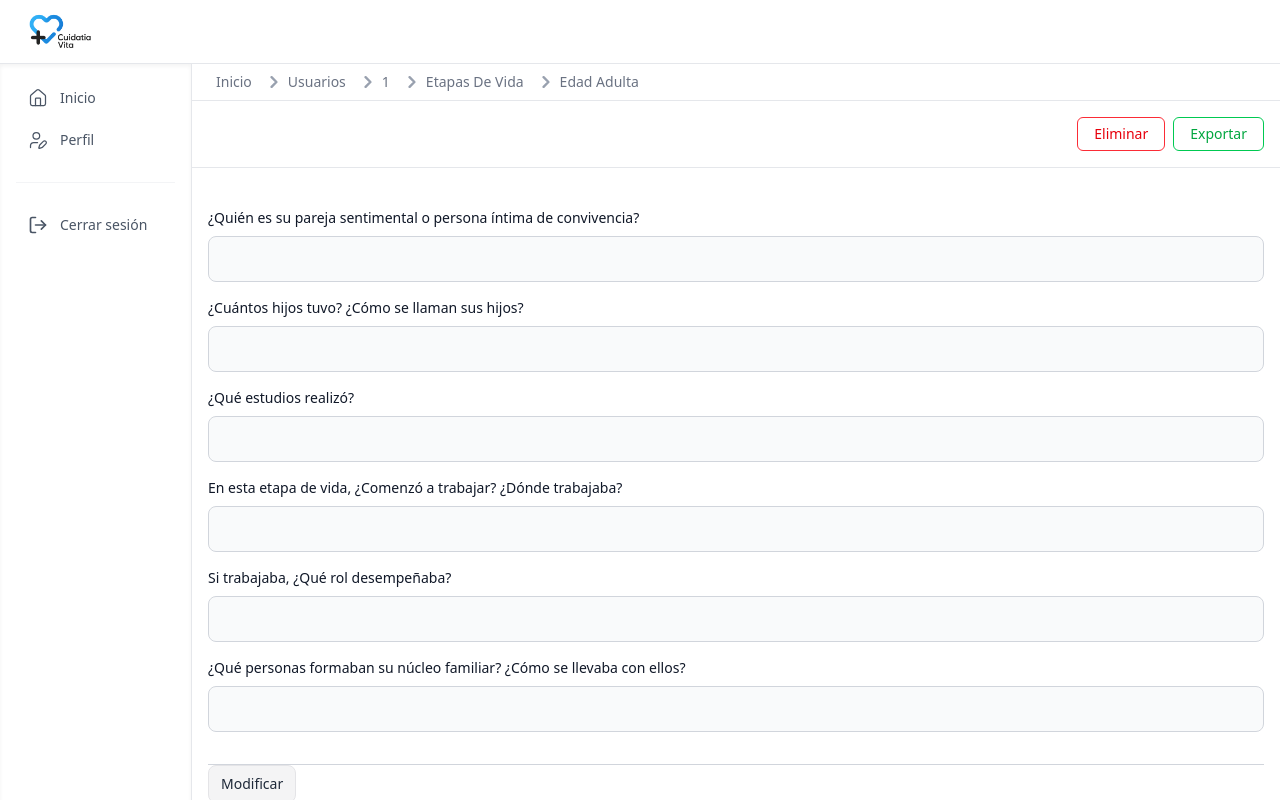
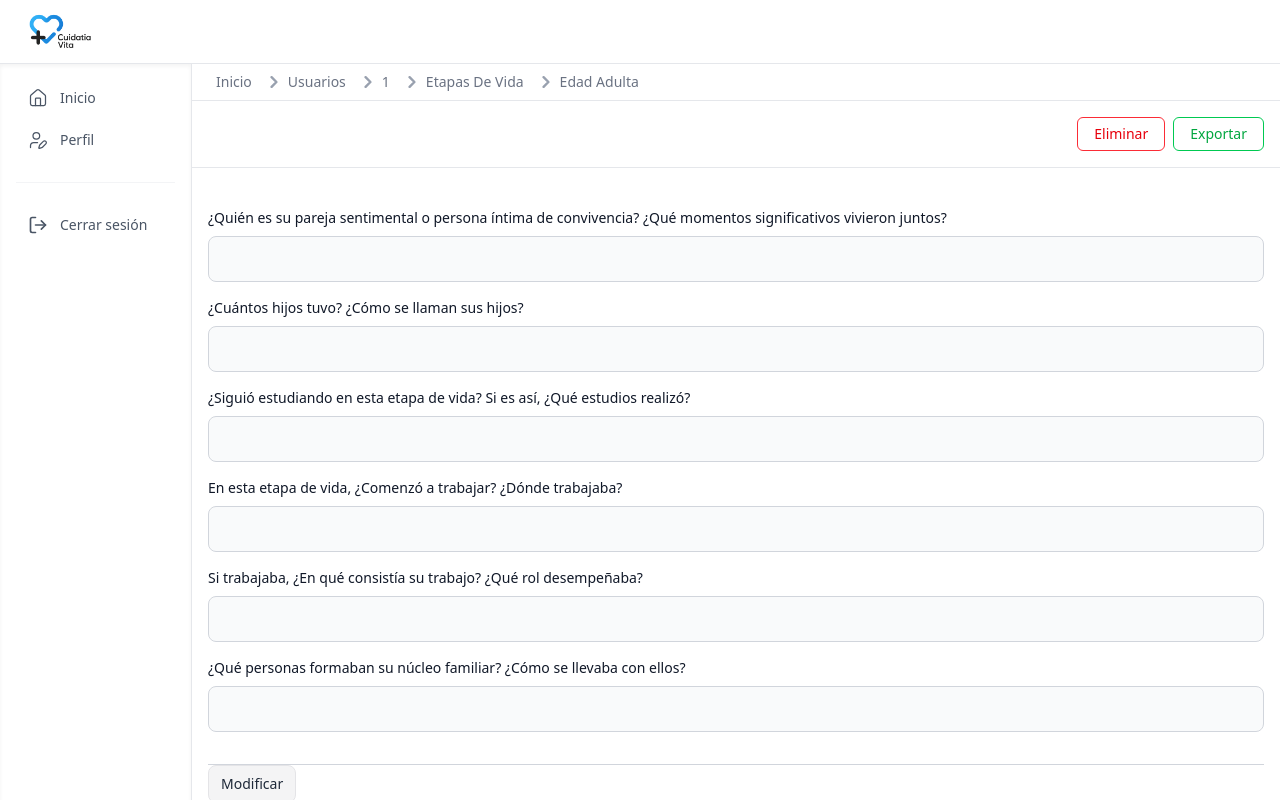
Before and after one commit to Cuidatia/cuidatiavita-frontend, a Next.js app: page /usuarios/1/lifeStory/adulthood in a window 1280 px wide. Shown: the top 800 px of the page. Built offline with nearby package versions, Linux system fonts and the light colour scheme; no server answers; sample sign-in values are in the browser's storage.

Commit message:
Cambios en los formularios
Modificación de las preguntas de los formularios que recogen etapas de vida, personalidad, datos personales

```diff
--- a/src/pages/usuarios/[id]/lifeStory/adulthood.jsx
+++ b/src/pages/usuarios/[id]/lifeStory/adulthood.jsx
@@ -139,7 +139,7 @@ function Adulthood () {
         <PacienteLayout mostrarPaciente={mostrarPaciente} page={"5"}>
             <div className="py-4 space-y-4 overflow-y-scroll h-[calc(100vh-260px)]">
                 <div>
-                    <label htmlFor="adulthoodSentimentalCouple" className="block mb-2 text-sm font-medium text-gray-900">¿Quién es su pareja sentimental o persona íntima de convivencia?</label>
+                    <label htmlFor="adulthoodSentimentalCouple" className="block mb-2 text-sm font-medium text-gray-900">¿Quién es su pareja sentimental o persona íntima de convivencia? ¿Qué momentos significativos vivieron juntos?</label>
                     <input type="text" name="adulthoodSentimentalCouple" id="adulthoodSentimentalCouple" className="bg-gray-50 border border-gray-300 text-gray-900 rounded-lg block w-full p-2.5"
                             disabled={!modificar}
                             value={pacienteAdultez.adulthoodSentimentalCouple}
@@ -165,7 +165,7 @@ function Adulthood () {
                     />
                 </div>
                 <div>
-                    <label htmlFor="adulthoodStudies" className="block mb-2 text-sm font-medium text-gray-900">¿Qué estudios realizó?</label>
+                    <label htmlFor="adulthoodStudies" className="block mb-2 text-sm font-medium text-gray-900">¿Siguió estudiando en esta etapa de vida? Si es así, ¿Qué estudios realizó?</label>
                     <input type="text" name="adulthoodStudies" id="adulthoodStudies" className="bg-gray-50 border border-gray-300 text-gray-900 rounded-lg block w-full p-2.5"
                             disabled={!modificar}
                             value={pacienteAdultez.adulthoodStudies}
@@ -191,7 +191,7 @@ function Adulthood () {
                     />
                 </div>
                 <div>
-                    <label htmlFor="adulthoodWorkRol" className="block mb-2 text-sm font-medium text-gray-900">Si trabajaba, ¿Qué rol desempeñaba?</label>
+                    <label htmlFor="adulthoodWorkRol" className="block mb-2 text-sm font-medium text-gray-900">Si trabajaba, ¿En qué consistía su trabajo? ¿Qué rol desempeñaba?</label>
                     <input type="text" name="adulthoodWorkRol" id="adulthoodWorkRol" className="bg-gray-50 border border-gray-300 text-gray-900 rounded-lg block w-full p-2.5"
                             disabled={!modificar}
                             value={pacienteAdultez.adulthoodWorkRol}
@@ -269,7 +269,7 @@ function Adulthood () {
                     />
                 </div>
                 <div>
-                    <label htmlFor="adulthoodFavouritePlace" className="block mb-2 text-sm font-medium text-gray-900">¿Cuál era su lugar favorito?</label>
+                    <label htmlFor="adulthoodFavouritePlace" className="block mb-2 text-sm font-medium text-gray-900">¿Cuál era su lugar favorito? ¿Tiene alguna anécdota o vivencia en ese lugar?</label>
                     <input type="text" name="adulthoodFavouritePlace" id="adulthoodFavouritePlace" className="bg-gray-50 border border-gray-300 text-gray-900 rounded-lg block w-full p-2.5"
                             disabled={!modificar}
                             value={pacienteAdultez.adulthoodFavouritePlace}
@@ -282,7 +282,7 @@ function Adulthood () {
                     />
                 </div>
                 <div>
-                    <label htmlFor="adulthoodRoutine" className="block mb-2 text-sm font-medium text-gray-900">¿Qué rutina seguía en su día a día?</label>
+                    <label htmlFor="adulthoodRoutine" className="block mb-2 text-sm font-medium text-gray-900">¿Qué rutina seguía en su día a día? ¿Cómo organizaba la vida en el hogar?</label>
                     <input type="textarea" name="adulthoodRoutine" id="adulthoodRoutine" className="bg-gray-50 border border-gray-300 text-gray-900 rounded-lg block w-full p-2.5"
                             disabled={!modificar}
                             value={pacienteAdultez.adulthoodRoutine}
@@ -347,7 +347,7 @@ function Adulthood () {
                     />
                 </div>
                 <div>
-                    <label htmlFor="adulthoodEconomicSituation" className="block mb-2 text-sm font-medium text-gray-900">¿Cómo era su situación económica?</label>
+                    <label htmlFor="adulthoodEconomicSituation" className="block mb-2 text-sm font-medium text-gray-900">¿Cómo era su situación económica? ¿Cómo compaginaba su vida laboral con su vida familiar?</label>
                     <input type="text" name="adulthoodEconomicSituation" id="adulthoodEconomicSituation" className="bg-gray-50 border border-gray-300 text-gray-900 rounded-lg block w-full p-2.5"
                             disabled={!modificar}
                             value={pacienteAdultez.adulthoodEconomicSituation}
--- a/src/pages/usuarios/[id]/lifeStory/childhood.jsx
+++ b/src/pages/usuarios/[id]/lifeStory/childhood.jsx
@@ -133,7 +133,7 @@ function Childhood () {
         <PacienteLayout mostrarPaciente={mostrarPaciente} page={"3"}>
             <div className="py-4 space-y-4 overflow-y-scroll h-[calc(100vh-260px)]">
                 <div>
-                    <label htmlFor="childhoodStudies" className="block mb-2 text-sm font-medium text-gray-900">¿Qué estudios realizó?</label>
+                    <label htmlFor="childhoodStudies" className="block mb-2 text-sm font-medium text-gray-900">¿Fue usted al colegio? ¿Qué estudios realizó?</label>
                     <input type="text" name="childhoodStudies" id="childhoodStudies" className="bg-gray-50 border border-gray-300 text-gray-900 rounded-lg block w-full p-2.5"
                          disabled={!modificar}
                          value={pacienteInfancia.childhoodStudies}
@@ -146,7 +146,7 @@ function Childhood () {
                     />
                 </div>
                 <div>
-                    <label htmlFor="childhoodSchool" className="block mb-2 text-sm font-medium text-gray-900">¿Dónde realizó sus estudios?</label>
+                    <label htmlFor="childhoodSchool" className="block mb-2 text-sm font-medium text-gray-900">¿Dónde realizó sus estudios? ¿A qué centro formativo asistió?</label>
                     <input type="text" name="childhoodSchool" id="childhoodSchool" className="bg-gray-50 border border-gray-300 text-gray-900 rounded-lg block w-full p-2.5"
                          disabled={!modificar}
                          value={pacienteInfancia.childhoodSchool}
@@ -172,7 +172,7 @@ function Childhood () {
                     />
                 </div>
                 <div>
-                    <label htmlFor="childhoodFamilyCore" className="block mb-2 text-sm font-medium text-gray-900">¿Qué personas formaban su núcleo familiar? ¿Cómo se llevaba con ellos?</label>
+                    <label htmlFor="childhoodFamilyCore" className="block mb-2 text-sm font-medium text-gray-900">¿Qué personas formaban su núcleo familiar? ¿Qué relación tenía con ellos?</label>
                     <input type="textarea" name="childhoodFamilyCore" id="childhoodFamilyCore" className="bg-gray-50 border border-gray-300 text-gray-900 rounded-lg block w-full p-2.5"
                          disabled={!modificar}
                          value={pacienteInfancia.childhoodFamilyCore}
@@ -211,7 +211,7 @@ function Childhood () {
                     />
                 </div>
                 <div>
-                    <label htmlFor="childhoodTravels" className="block mb-2 text-sm font-medium text-gray-900">¿Qué lugares pudo visitar? ¿Dónde ha viajado?</label>
+                    <label htmlFor="childhoodTravels" className="block mb-2 text-sm font-medium text-gray-900">¿Pudo viajar en esta etapa de vida? ¿Qué lugares visitó?</label>
                     <input type="textarea" name="childhoodTravels" id="childhoodTravels" className="bg-gray-50 border border-gray-300 text-gray-900 rounded-lg block w-full p-2.5"
                          disabled={!modificar}
                          value={pacienteInfancia.childhoodTravels}
@@ -224,7 +224,7 @@ function Childhood () {
                     />
                 </div>
                 <div>
-                    <label htmlFor="childhoodFavouritePlace" className="block mb-2 text-sm font-medium text-gray-900">¿Cuál era su lugar favorito?</label>
+                    <label htmlFor="childhoodFavouritePlace" className="block mb-2 text-sm font-medium text-gray-900">¿Cuál era su lugar favorito? ¿Recuerda cómo era?</label>
                     <input type="text" name="childhoodFavouritePlace" id="childhoodFavouritePlace" className="bg-gray-50 border border-gray-300 text-gray-900 rounded-lg block w-full p-2.5"
                          disabled={!modificar}
                         value={pacienteInfancia.childhoodFavouritePlace}
--- a/src/pages/usuarios/[id]/lifeStory/maturity.jsx
+++ b/src/pages/usuarios/[id]/lifeStory/maturity.jsx
@@ -138,7 +138,7 @@ function Maturity () {
         <PacienteLayout mostrarPaciente={mostrarPaciente} page={"6"}>
             <div className="py-4 space-y-4 overflow-y-scroll h-[calc(100vh-260px)]">
                 <div>
-                    <label htmlFor="maturityGrandchildren" className="block mb-2 text-sm font-medium text-gray-900">¿Cuántos nietos tuvo? ¿Cómo se llaman sus nietos?</label>
+                    <label htmlFor="maturityGrandchildren" className="block mb-2 text-sm font-medium text-gray-900">¿Tuvo nietos? Si es así, ¿Cuántos nietos tuvo? ¿Cómo se llaman sus nietos? ¿Puede verlos con frecuencia?</label>
                     <input type="textarea" name="maturityGrandchildren" id="maturityGrandchildren" className="bg-gray-50 border border-gray-300 text-gray-900 rounded-lg block w-full p-2.5"
                             disabled={!modificar}
                             value={pacienteMadurez?.maturityGrandchildren}
@@ -151,7 +151,7 @@ function Maturity () {
                     />
                 </div>
                 <div>
-                    <label htmlFor="maturityWorkPlace" className="block mb-2 text-sm font-medium text-gray-900">¿Dónde trabajaba?</label>
+                    <label htmlFor="maturityWorkPlace" className="block mb-2 text-sm font-medium text-gray-900">¿Dónde trabajaba? ¿Disfrutaba de su trabajo?</label>
                     <input type="text" name="maturityWorkPlace" id="maturityWorkPlace" className="bg-gray-50 border border-gray-300 text-gray-900 rounded-lg block w-full p-2.5"
                             disabled={!modificar}
                             value={pacienteMadurez?.maturityWorkPlace}
@@ -164,7 +164,7 @@ function Maturity () {
                     />
                 </div>
                 <div>
-                    <label htmlFor="maturityWorkRol" className="block mb-2 text-sm font-medium text-gray-900">¿Qué rol desempeñaba?</label>
+                    <label htmlFor="maturityWorkRol" className="block mb-2 text-sm font-medium text-gray-900">¿Qué rol desempeñaba? ¿Cambió a lo largo de los años?</label>
                     <input type="text" name="maturityWorkRol" id="maturityWorkRol" className="bg-gray-50 border border-gray-300 text-gray-900 rounded-lg block w-full p-2.5"
                             disabled={!modificar}
                             value={pacienteMadurez?.maturityWorkRol}
@@ -229,7 +229,7 @@ function Maturity () {
                     />
                 </div>
                 <div>
-                    <label htmlFor="maturityTravels" className="block mb-2 text-sm font-medium text-gray-900">¿Qué lugares pudo visitar? ¿Dónde ha viajado?</label>
+                    <label htmlFor="maturityTravels" className="block mb-2 text-sm font-medium text-gray-900">¿Qué lugares pudo visitar? ¿Recuerda alguno con especial cariño?</label>
                     <input type="text" name="maturityTravels" id="maturityTravels" className="bg-gray-50 border border-gray-300 text-gray-900 rounded-lg block w-full p-2.5"
                             disabled={!modificar}
                             value={pacienteMadurez?.maturityTravels}
@@ -242,7 +242,7 @@ function Maturity () {
                     />
                 </div>
                 <div>
-                    <label htmlFor="maturityFavouritePlace" className="block mb-2 text-sm font-medium text-gray-900">¿Cuál era su lugar favorito?</label>
+                    <label htmlFor="maturityFavouritePlace" className="block mb-2 text-sm font-medium text-gray-900">¿Cuál era su lugar favorito? ¿Ha cambiado respecto a otras etapas?</label>
                     <input type="text" name="maturityFavouritePlace" id="maturityFavouritePlace" className="bg-gray-50 border border-gray-300 text-gray-900 rounded-lg block w-full p-2.5"
                             disabled={!modificar}
                             value={pacienteMadurez?.maturityFavouritePlace}
--- a/src/pages/usuarios/[id]/lifeStory/youth.jsx
+++ b/src/pages/usuarios/[id]/lifeStory/youth.jsx
@@ -146,7 +146,7 @@ function Youth () {
         <PacienteLayout mostrarPaciente={mostrarPaciente} page={"4"}>
             <div className="py-4 space-y-4 overflow-y-scroll h-[calc(100vh-260px)]">
                 <div>
-                    <label htmlFor="youthStudies" className="block mb-2 text-sm font-medium text-gray-900">¿Qué estudios realizó?</label>
+                    <label htmlFor="youthStudies" className="block mb-2 text-sm font-medium text-gray-900">¿Qué estudios realizó? ¿Qué le gustaba? ¿Pudo estudiar lo que quería?</label>
                     <input type="text" name="youthStudies" id="youthStudies" className="bg-gray-50 border border-gray-300 text-gray-900 rounded-lg block w-full p-2.5"
                             disabled={!modificar}
                             value={pacienteJuventud?.youthStudies}
@@ -159,7 +159,7 @@ function Youth () {
                     />
                 </div>
                 <div>
-                    <label htmlFor="youthSchool" className="block mb-2 text-sm font-medium text-gray-900">¿Dónde realizó sus estudios?</label>
+                    <label htmlFor="youthSchool" className="block mb-2 text-sm font-medium text-gray-900">¿Dónde realizó sus estudios? ¿A qué centro formativo asistió?</label>
                     <input type="text" name="youthSchool" id="youthSchool" className="bg-gray-50 border border-gray-300 text-gray-900 rounded-lg block w-full p-2.5"
                             disabled={!modificar}
                             value={pacienteJuventud?.youthSchool}
@@ -185,7 +185,7 @@ function Youth () {
                     />
                 </div>
                 <div>
-                    <label htmlFor="youthWorkRol" className="block mb-2 text-sm font-medium text-gray-900">Si trabajaba, ¿Qué rol desempeñaba?</label>
+                    <label htmlFor="youthWorkRol" className="block mb-2 text-sm font-medium text-gray-900">Si trabajaba, ¿Qué rol desempeñaba? ¿Disfrutaba de ese trabajo?</label>
                     <input type="text" name="youthWorkRol" id="youthWorkRol" className="bg-gray-50 border border-gray-300 text-gray-900 rounded-lg block w-full p-2.5"
                             disabled={!modificar}
                             value={pacienteJuventud?.youthWorkRol}
@@ -250,7 +250,7 @@ function Youth () {
                     />
                 </div>
                 <div>
-                    <label htmlFor="youthFavouritePlace" className="block mb-2 text-sm font-medium text-gray-900">¿Cuál era su lugar favorito?</label>
+                    <label htmlFor="youthFavouritePlace" className="block mb-2 text-sm font-medium text-gray-900">¿Cuál era su lugar favorito? ¿Cómo describiría este lugar?</label>
                     <input type="text" name="youthFavouritePlace" id="youthFavouritePlace" className="bg-gray-50 border border-gray-300 text-gray-900 rounded-lg block w-full p-2.5"
                             disabled={!modificar}
                             value={pacienteJuventud?.youthFavouritePlace}
@@ -327,7 +327,7 @@ function Youth () {
                     />
                 </div>
                 <div>
-                    <label htmlFor="youthLikes" className="block mb-2 text-sm font-medium text-gray-900">¿Qué gustos tenía en esta etapa de vida?</label>
+                    <label htmlFor="youthLikes" className="block mb-2 text-sm font-medium text-gray-900">¿Qué gustos tenía en esta etapa de vida? ¿Eran los mismos que tenía en la infancia?</label>
                     <input type="textarea" name="youthLikes" id="youthLikes" className="bg-gray-50 border border-gray-300 text-gray-900 rounded-lg block w-full p-2.5"
                             disabled={!modificar}
                             value={pacienteJuventud?.youthLikes}
@@ -366,7 +366,7 @@ function Youth () {
                     />
                 </div>
                 <div>
-                    <label htmlFor="youthSentimentalCouple" className="block mb-2 text-sm font-medium text-gray-900">¿Tuvo parejas sentimentales o relaciones amorosas durante su juventud?</label>
+                    <label htmlFor="youthSentimentalCouple" className="block mb-2 text-sm font-medium text-gray-900">¿Tuvo parejas sentimentales o relaciones amorosas? ¿Qué recuerdos tiene de esas personas?</label>
                     <input type="textarea" name="youthSentimentalCouple" id="youthSentimentalCouple" className="bg-gray-50 border border-gray-300 text-gray-900 rounded-lg block w-full p-2.5"
                             disabled={!modificar}
                             value={pacienteJuventud?.youthSentimentalCouple}
--- a/src/pages/usuarios/[id]/sanitaryData/nursing-medicine.jsx
+++ b/src/pages/usuarios/[id]/sanitaryData/nursing-medicine.jsx
@@ -145,7 +145,7 @@ function NursingMedicine () {
                     />
                 </div>
                 <div>
-                    <label htmlFor="fallRisks" className="block mb-2 text-sm font-medium text-gray-900">¿Se ha caído con frecuencia? ¿Cuántas veces ha llegado a caerse?</label>
+                    <label htmlFor="fallRisks" className="block mb-2 text-sm font-medium text-gray-900">¿Se ha caído con frecuencia? ¿Cuántas veces ha llegado a caerse en el último año?</label>
                     <input type="text" name="fallRisks" id="fallRisks" className="bg-gray-50 border border-gray-300 text-gray-900 rounded-lg block w-full p-2.5"
                          disabled={!modificar}
                          value={pacienteMedicinaEnfermeria?.fallRisks}
--- a/src/pages/usuarios/create.jsx
+++ b/src/pages/usuarios/create.jsx
@@ -211,7 +211,7 @@ function CrearPaciente () {
                         </div>
                         <div>
                             <fieldset>
-                                <legend className="block mb-2 text-sm font-medium text-gray-900 after:content-['*'] after:ml-1 after:text-red-500">¿Cuál es su género?</legend>
+                                <legend className="block mb-2 text-sm font-medium text-gray-900 after:content-['*'] after:ml-1 after:text-red-500">¿Con qué género se identifica?</legend>
                                 <div className="flex items-center mb-4 ps-1">
                                     <input type="radio" name="gender" id="Masculino" className={`w-4 h-4 border-gray-300 focus:ring-2 focus:ring-blue-300 ${erroresFormulario?.gender && 'ring-2 ring-red-300'}`}
                                         onClick={handleInpustChange} value='M'
@@ -308,7 +308,7 @@ function CrearPaciente () {
                             }
                         </div>
                         <div>
-                            <label htmlFor="otherLanguages" className="block mb-2 text-sm font-medium text-gray-900">¿Qué otros idiomas conoce?</label>
+                            <label htmlFor="otherLanguages" className="block mb-2 text-sm font-medium text-gray-900">¿Conoce algún otro idioma?¿Cúal o cuáles son?</label>
                             <textarea name="otherLanguages" id="otherLanguages" className="bg-gray-50 border border-gray-300 text-gray-900 rounded-lg block w-full p-2.5"
                                 onChange={handleInpustChange}
                             />
```
